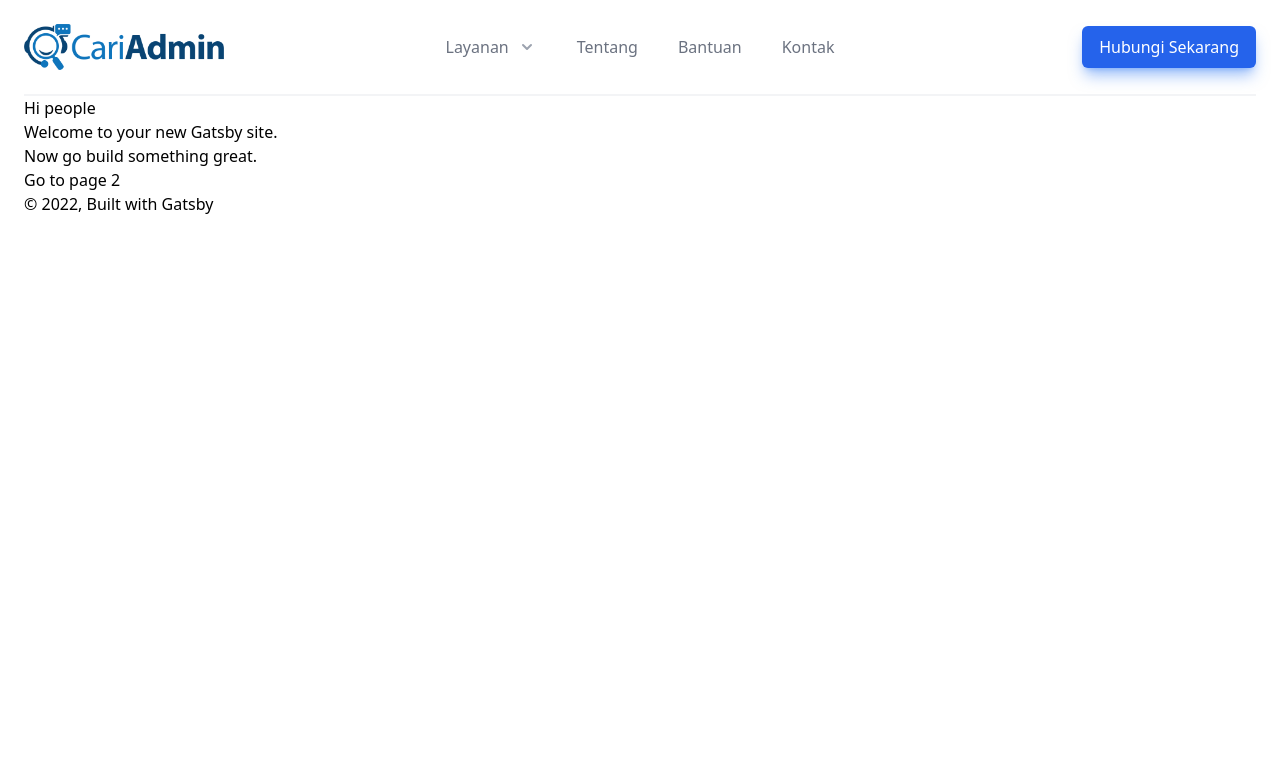
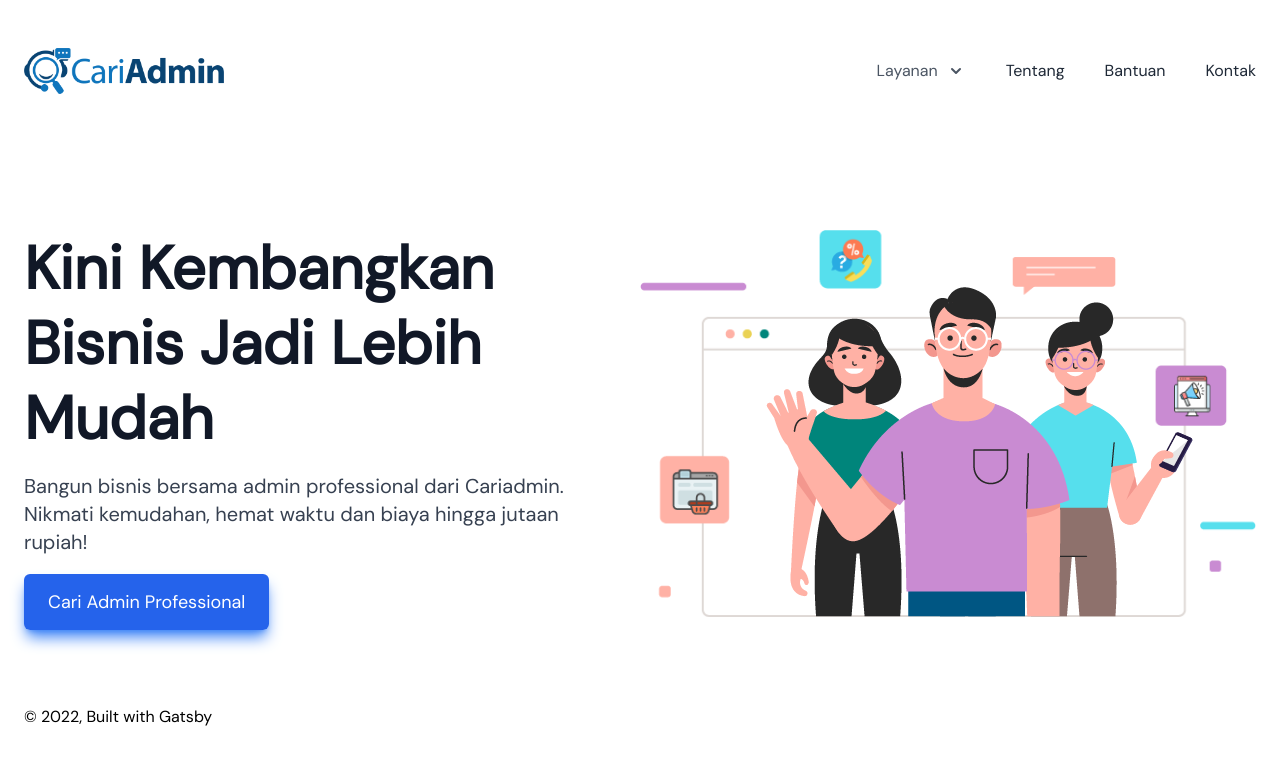
Before and after one commit to sofyanlabs/cariadmin, a Gatsby site: page / in a window 1280 px wide. Built offline with nearby package versions, Linux system fonts and the light colour scheme; Gatsby itself is replaced by a stand-in of ours.

Commit message:
Hero Progress

```diff
--- a/gatsby-config.js
+++ b/gatsby-config.js
@@ -7,8 +7,17 @@ module.exports = {
   },
   plugins: [
     "gatsby-plugin-postcss",
+    'gatsby-plugin-scroll-reveal',
     `gatsby-plugin-react-helmet`,
     `gatsby-plugin-image`,
+    {
+      resolve: 'gatsby-plugin-web-font-loader',
+      options: {
+        google: {
+          families: ['DM Sans']
+        }
+      }
+    },
     {
       resolve: `gatsby-source-filesystem`,
       options: {
@@ -17,7 +26,15 @@ module.exports = {
       },
     },
     `gatsby-transformer-sharp`,
-    `gatsby-plugin-sharp`,
+    {
+      resolve: `gatsby-plugin-sharp`,
+      options: {
+        defaults: {
+          formats: [`auto`, `webp`],
+          placeholder: `blurred`,
+        }
+      }
+    },
     {
       resolve: `gatsby-plugin-manifest`,
       options: {
--- a/package.json
+++ b/package.json
@@ -13,7 +13,9 @@
     "gatsby-plugin-manifest": "^4.10.2",
     "gatsby-plugin-offline": "^5.10.2",
     "gatsby-plugin-react-helmet": "^5.10.0",
+    "gatsby-plugin-scroll-reveal": "0.0.7",
     "gatsby-plugin-sharp": "^4.10.2",
+    "gatsby-plugin-web-font-loader": "^1.0.4",
     "gatsby-source-filesystem": "^4.10.1",
     "gatsby-transformer-sharp": "^4.10.0",
     "prop-types": "^15.8.1",
--- a/src/components/header.js
+++ b/src/components/header.js
@@ -6,16 +6,12 @@ import { StaticImage } from "gatsby-plugin-image"
 
 import { Popover, Transition } from "@headlessui/react"
 import {
-  BookmarkAltIcon,
-  CalendarIcon,
   ChartBarIcon,
   CursorClickIcon,
   MenuIcon,
   PhoneIcon,
   PlayIcon,
-  RefreshIcon,
   ShieldCheckIcon,
-  SupportIcon,
   ViewGridIcon,
   XIcon,
 } from '@heroicons/react/outline'
@@ -23,34 +19,31 @@ import { ChevronDownIcon } from '@heroicons/react/solid'
 
 const layanan = [
   {
-    name: 'Analytics',
+    name: 'Admin Marketplace',
     description: 'Get a better understanding of where your traffic is coming from.',
     href: '#',
     icon: ChartBarIcon,
   },
   {
-    name: 'Engagement',
+    name: 'Admin Social Media',
     description: 'Speak directly to your customers in a more meaningful way.',
     href: '#',
     icon: CursorClickIcon,
   },
-  { name: 'Security', description: "Your customers' data will be safe and secure.", href: '#', icon: ShieldCheckIcon },
+  { name: 'Admin Website',
+    description: "Your customers' data will be safe and secure.",
+    href: '#',
+    icon: ShieldCheckIcon },
   {
-    name: 'Integrations',
+    name: 'Admin Marketing',
     description: "Connect with third-party tools that you're already using.",
     href: '#',
     icon: ViewGridIcon,
   },
-  {
-    name: 'Automations',
-    description: 'Build strategic funnels that will drive your customers to convert',
-    href: '#',
-    icon: RefreshIcon,
-  },
 ]
 const callsToAction = [
-  { name: 'Watch Demo', href: '#', icon: PlayIcon },
-  { name: 'Contact Sales', href: '#', icon: PhoneIcon },
+  { name: 'Video Penjelasan', href: '#', icon: PlayIcon },
+  { name: 'Hubungi Kami', href: '#', icon: PhoneIcon },
 ]
 
 function classNames(...classes) {
@@ -60,41 +53,39 @@ function classNames(...classes) {
 const Header = ({ siteTitle }) => (
   <Popover className="relative bg-white" as="header">
     <div className="max-w-7xl mx-auto px-4 sm:px-6">
-      <div className="flex justify-between items-center border-b-2 border-gray-100 py-6 md:justify-start md:space-x-10">
+      <div className="flex justify-between items-center py-6 md:py-12 md:space-x-10">
         <div className="flex justify-start lg:w-0 lg:flex-1">
           <Link to="/">
             <span className="sr-only">{siteTitle}</span>
               <StaticImage
                 src="../images/cariadmin-logo.png"
                 width={200}
-                quality={95}
-                formats={["auto", "webp", "avif"]}
                 alt="Cariadmin Logo"
               />
           </Link>
         </div>
           <div className="-mr-2 -my-2 md:hidden">
-            <Popover.Button className="bg-white rounded-md p-2 inline-flex items-center justify-center text-gray-400 hover:text-gray-500 hover:bg-gray-100 focus:outline-none focus:ring-2 focus:ring-inset focus:ring-blue-500">
+            <Popover.Button className="bg-white rounded-md p-2 inline-flex items-center justify-center text-blue-500 hover:text-blue-600 hover:bg-gray-100 focus:outline-none focus:ring-2 focus:ring-inset focus:ring-blue-500">
               <span className="sr-only">Open menu</span>
               <MenuIcon className="h-6 w-6" aria-hidden="true" />
             </Popover.Button>
           </div>
 
-        <Popover.Group as="nav" className="hidden md:flex space-x-10">
+        <Popover.Group as="nav" className="hidden items-center md:flex space-x-10">
           <Popover className="relative">
               {({ open }) => (
                 <>
                   <Popover.Button
                     className={classNames(
-                      open ? 'text-gray-900' : 'text-gray-500',
-                      'group bg-white rounded-md inline-flex items-center text-base font-medium hover:text-gray-900 focus:outline-none focus:ring-2 focus:ring-offset-2 focus:ring-blue-500'
+                      open ? 'text-gray-900' : 'text-gray-600',
+                      'group bg-white rounded-md inline-flex items-center text-base font-medium hover:text-gray-900 focus:text-blue-600'
                     )}
                   >
                     <span>Layanan</span>
                     <ChevronDownIcon
                       className={classNames(
-                        open ? 'text-gray-600' : 'text-gray-400',
-                        'ml-2 h-5 w-5 group-hover:text-gray-500'
+                        open ? 'text-gray-900' : 'text-gray-600',
+                        'ml-2 h-5 w-5 group-focus:text-blue-600'
                       )}
                       aria-hidden="true"
                     />
@@ -146,19 +137,10 @@ const Header = ({ siteTitle }) => (
               )}
             </Popover>
 
-          <Link to="#" className="text-base font-medium text-gray-500 hover:text-gray-900">Tentang</Link>
-          <Link to="#" className="text-base font-medium text-gray-500 hover:text-gray-900">Bantuan</Link>
-          <Link to="#" className="text-base font-medium text-gray-500 hover:text-gray-900">Kontak</Link>
+          <Link to="/" className="text-base font-medium text-gray-800 hover:text-blue-600">Tentang</Link>
+          <Link to="/" className="text-base font-medium text-gray-800 hover:text-blue-600">Bantuan</Link>
+          <Link to="/" className="text-base font-medium text-gray-800 hover:text-blue-600">Kontak</Link>
         </Popover.Group>
-
-        <div className="hidden md:flex items-center justify-end md:flex-1 lg:w-0">
-          <a
-            href="#"
-            className="ml-8 whitespace-nowrap inline-flex items-center justify-center px-4 py-2 border border-transparent rounded-md shadow-lg text-base font-medium text-white bg-blue-600 hover:bg-blue-700 shadow-blue-500/50"
-          >
-            Hubungi Sekarang
-          </a>
-        </div>
       </div>
     </div>
 
@@ -176,11 +158,7 @@ const Header = ({ siteTitle }) => (
             <div className="pt-5 pb-6 px-5">
               <div className="flex items-center justify-between">
                 <div>
-                  <img
-                    className="h-8 w-auto"
-                    src="https://tailwindui.com/img/logos/workflow-mark-blue-600.svg"
-                    alt="Workflow"
-                  />
+                  <span className="text-2xl font-bold text-blue-600">Cariadmin</span>
                 </div>
                 <div className="-mr-2">
                   <Popover.Button className="bg-white rounded-md p-2 inline-flex items-center justify-center text-gray-400 hover:text-gray-500 hover:bg-gray-100 focus:outline-none focus:ring-2 focus:ring-inset focus:ring-blue-500">
@@ -206,15 +184,15 @@ const Header = ({ siteTitle }) => (
             </div>
             <div className="py-6 px-5 space-y-6">
               <div className="grid grid-cols-2 gap-y-4 gap-x-8">
-                <Link to="#" className="text-base font-medium text-gray-900 hover:text-gray-700">Tentang</Link>
-                <Link to="#" className="text-base font-medium text-gray-900 hover:text-gray-700">Bantuan</Link>
+                <Link to="/" className="text-base font-medium text-gray-900 hover:text-gray-700">Tentang</Link>
+                <Link to="/" className="text-base font-medium text-gray-900 hover:text-gray-700">Bantuan</Link>
               </div>
               <div>
                 <a
-                  href="#"
-                  className="w-full flex items-center justify-center px-4 py-2 border border-transparent rounded-md shadow-sm text-base font-medium text-white bg-blue-600 hover:bg-blue-700"
+                  href="/"
+                  className="w-full flex items-center justify-center px-4 py-2 border border-transparent rounded-md shadow-lg shadow-blue-500 text-base font-medium text-white bg-blue-600 hover:bg-blue-700"
                 >
-                  Hubungi Sekarang
+                  Cari Admin Professional
                 </a>
               </div>
             </div>
--- /dev/null
+++ b/src/components/home/hero.js
@@ -0,0 +1,52 @@
+import * as React from "react"
+import { Link } from "gatsby"
+import { StaticImage } from "gatsby-plugin-image"
+
+const HeroHome = () => (
+    <div className="flex flex-wrap items-center">
+        <div
+            className="w-full lg:w-1/2 md:pr-10 mb-12 lg:mb-0"
+            data-sal="slide-up"
+            data-sal-duration="1000"
+            data-sal-delay="100"
+        >
+
+            <h1 className="text-4xl md:text-5xl xl:text-6xl !leading-tight font-bold text-gray-900 mb-4">Kini Kembangkan Bisnis Jadi Lebih Mudah</h1>
+            <p className="text-base md:text-xl text-gray-700 mb-8">Bangun bisnis bersama admin professional dari Cariadmin. Nikmati kemudahan, hemat waktu dan biaya hingga jutaan rupiah!</p>
+            <Link to="#"
+               className="px-6 py-4 text-lg rounded-md shadow-lg shadow-blue-500 font-medium text-white bg-blue-600 hover:bg-blue-700"
+            >
+                Cari Admin Professional
+            </Link>
+
+        </div>
+        <div className="w-full lg:w-1/2 py-12">
+            <div className="relative">
+                <div className="text-center"
+                data-sal="zoom-in"
+                data-sal-duration="500"
+                data-sal-delay="300"
+                >
+                <StaticImage
+                 src="../../images/hero-background.png"
+                 alt="Background Hero Cariadmin"
+                 placeholder="tracedSVG"
+                />
+                </div>
+                <div className="absolute m-auto bottom-0 right-0 w-4/5"
+                data-sal="slide-left"
+                data-sal-duration="1000"
+                data-sal-delay="1000"
+                >
+                <StaticImage
+                 src="../../images/hero-person.png"
+                 alt="Person Hero Cariadmin"
+                 placeholder="tracedSVG"
+                />
+                </div>
+            </div>
+        </div>
+    </div>
+  )
+
+  export default HeroHome
--- a/src/components/layout.js
+++ b/src/components/layout.js
@@ -26,7 +26,7 @@ const Layout = ({ children }) => {
     <>
       <Header siteTitle={data.site.siteMetadata?.title || `Title`} />
       <div className="max-w-7xl mx-auto px-4 sm:px-6">
-        <main>{children}</main>
+        <main className="py-10">{children}</main>
 
         <footer>
           © {new Date().getFullYear()}, Built with
--- a/src/pages/index.js
+++ b/src/pages/index.js
@@ -1,20 +1,16 @@
 import * as React from "react"
-import { Link } from "gatsby"
-import { StaticImage } from "gatsby-plugin-image"
 
 import Layout from "../components/layout"
 import Seo from "../components/seo"
+import Hero from "../components/home/hero"
 
 const IndexPage = () => (
   <Layout>
     <Seo
-    title="Home"/>
-    <h1>Hi people</h1>
-    <p>Welcome to your new Gatsby site.</p>
-    <p>Now go build something great.</p>
-    <p>
-      <Link to="/page-2/">Go to page 2</Link> <br />
-    </p>
+      title="Home"
+    />
+
+    <Hero />
   </Layout>
 )
 
--- a/src/styles/global.css
+++ b/src/styles/global.css
@@ -1,3 +1,9 @@
 @tailwind base;
 @tailwind components;
 @tailwind utilities;
+
+@layer base {
+    html {
+      font-family: DM Sans, system-ui, sans-serif;
+    }
+  }
```
Also changed, not shown: src/images/hero-background.png (added), src/images/hero-person.png (added), 1 other file.
